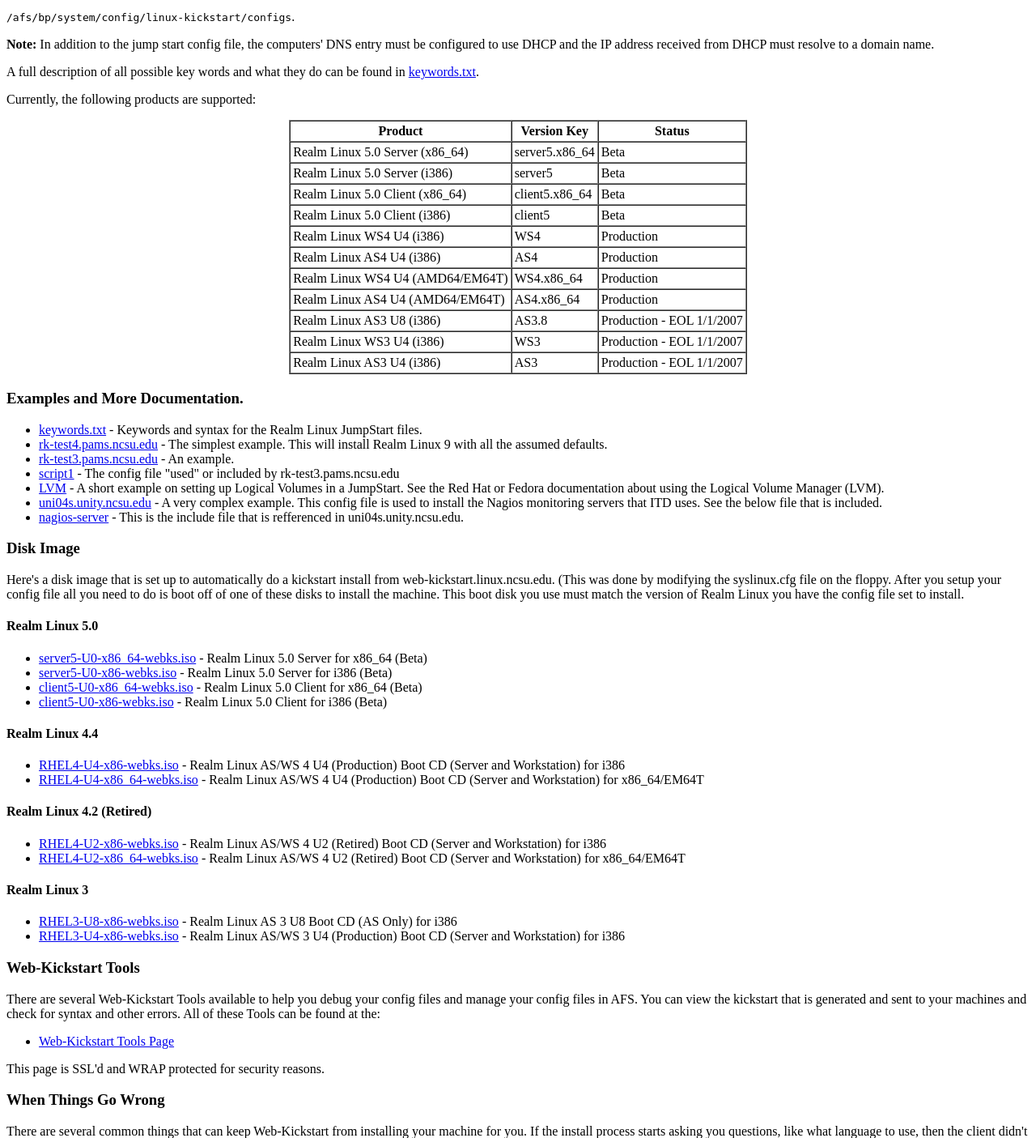
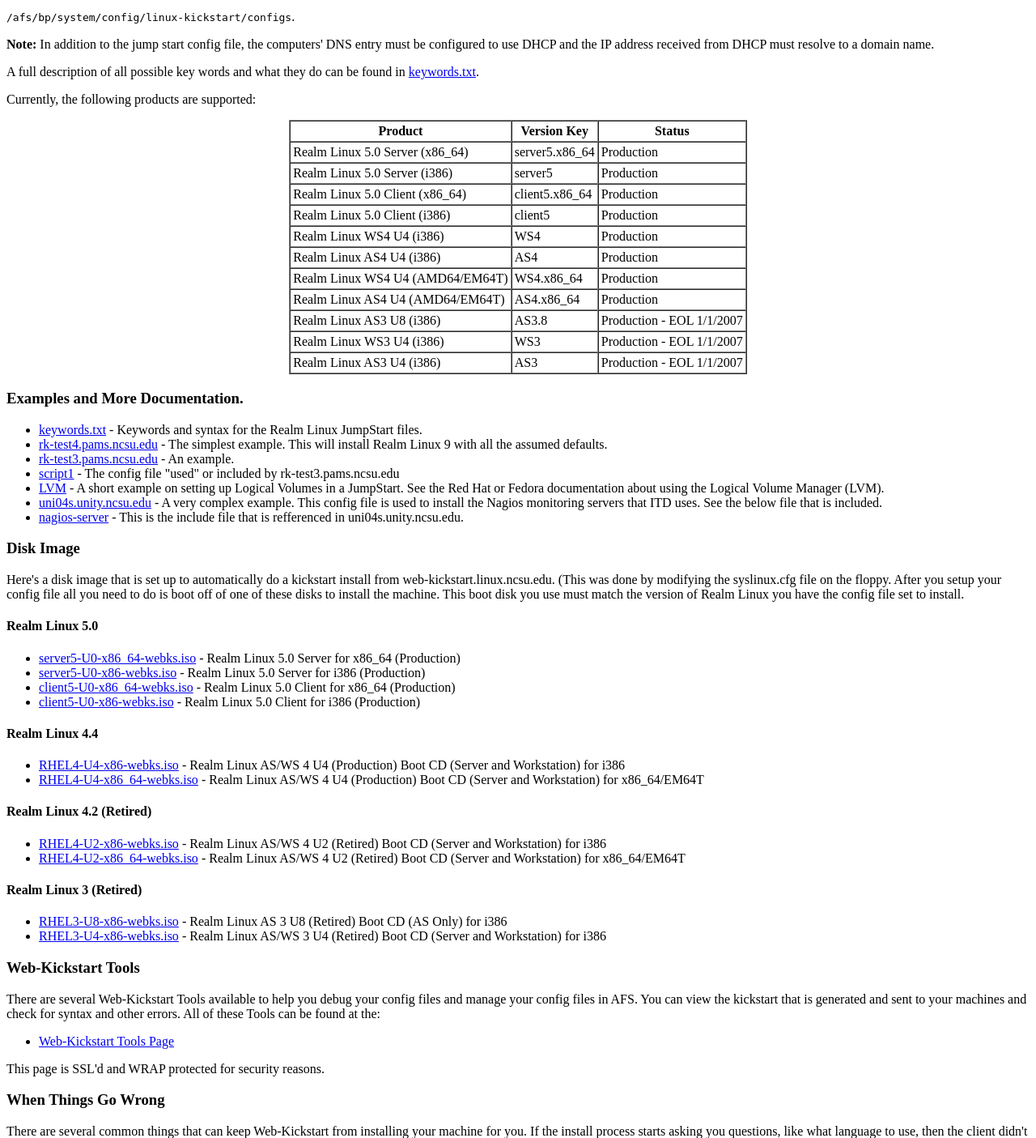
Before and after one commit to jjneely/webkickstart, a PHP site: page /webKickstart.php in a window 1280 px wide. Shown: the part 331-1736 px from the top of the page at 81% size. Run offline with PHP 8.4, Linux system fonts and the light colour scheme.

Commit message:
Merge the most recent changes to the production branch to HEAD
git-svn-id: https://svn.linux.ncsu.edu/svn/cls/trunk/solaris2ks@2588 35bbe6b0-b001-0410-9f0e-dd3f93706181

```diff
--- a/www/WRAP/index.phtml
+++ b/www/WRAP/index.phtml
@@ -8,13 +8,15 @@ $url = "https://secure.linux.ncsu.edu/web-kickstart/ks.py";
 // Realm IDs of folks that have access to the Tools
 $accessList = array("jjneely", "dfallis", "mhfullme", "ngibson", "gsgarner",
     "sfcallic", "pevans", "alan", "jsw", "hmn", "daniel", "glsheldo",
-    "ershanno", "wsetzer", "tkl", "ststewar", "brabec", "rplinn", "charles",
+    "ershanno", "wsetzer", "tkl", "ststewar", "brabec", "charles",
     "jayoung", "libby", "michelle", "twk", "xli", "fapeeler", "gsgatlin",
     "ptwillia", "ldosbor2", "tbyron", "mcgarrah", "kmdudley", "lagoodw2",
     "rlgreen2", "bmadams3", "jacorley", "macolon", "ambrown4", "arkurth",
     "tmfarwig", "tcwilson", "scjones", "sewillia", "bwbarbou",
     "wjhicks", "nbmccork",  "jaklein", "dlcarraw", "jrwells", "ptwillia",
-    "arkurth", "jmernstb", "dmhodoro", "sjcurtis", "wjbrocke");
+    "arkurth", "jmernstb", "dmhodoro", "sjcurtis", "wjbrocke", "rkimsey",
+    "jlparks", "jim", "hkbaumei", "rdjohnso", "feeaker", "ajbarnes",
+    "dcwaterm");
 
 ?>
 
--- a/www/webKickstart.php
+++ b/www/webKickstart.php
@@ -47,10 +47,10 @@ found in <a href="docs/keywords.txt">keywords.txt</a>.</p>
 
 <table align="center" border="1" cellspacing="0" cellpadding="3">
 <tr><th>Product</th><th>Version Key</th><th>Status</th></tr>
-<tr><td>Realm Linux 5.0 Server (x86_64)</td><td>server5.x86_64</td><td>Beta</td></tr>
-<tr><td>Realm Linux 5.0 Server (i386)</td><td>server5</td><td>Beta</td></tr>
-<tr><td>Realm Linux 5.0 Client (x86_64)</td><td>client5.x86_64</td><td>Beta</td></tr>
-<tr><td>Realm Linux 5.0 Client (i386)</td><td>client5</td><td>Beta</td></tr>
+<tr><td>Realm Linux 5.0 Server (x86_64)</td><td>server5.x86_64</td><td>Production</td></tr>
+<tr><td>Realm Linux 5.0 Server (i386)</td><td>server5</td><td>Production</td></tr>
+<tr><td>Realm Linux 5.0 Client (x86_64)</td><td>client5.x86_64</td><td>Production</td></tr>
+<tr><td>Realm Linux 5.0 Client (i386)</td><td>client5</td><td>Production</td></tr>
 <tr><td>Realm Linux WS4 U4 (i386)</td><td>WS4</td><td>Production</td></tr>
 <tr><td>Realm Linux AS4 U4 (i386)</td><td>AS4</td><td>Production</td></tr>
 <tr><td>Realm Linux WS4 U4 (AMD64/EM64T)</td><td>WS4.x86_64</td><td>Production</td></tr>
@@ -94,10 +94,10 @@ the version of Realm Linux you have the config file set to install.</p>
 
 <h4>Realm Linux 5.0</h4>
 <ul>
-<li><a href="server5-U0-x86_64-webks.iso">server5-U0-x86_64-webks.iso</a> - Realm Linux 5.0 Server for x86_64 (Beta)</li>
-<li><a href="server5-U0-x86-webks.iso">server5-U0-x86-webks.iso</a> - Realm Linux 5.0 Server for i386 (Beta)</li>
-<li><a href="client5-U0-x86_64-webks.iso">client5-U0-x86_64-webks.iso</a> - Realm Linux 5.0 Client for x86_64 (Beta)</li>
-<li><a href="client5-U0-x86-webks.iso">client5-U0-x86-webks.iso</a> - Realm Linux 5.0 Client for i386 (Beta)</li>
+<li><a href="server5-U0-x86_64-webks.iso">server5-U0-x86_64-webks.iso</a> - Realm Linux 5.0 Server for x86_64 (Production)</li>
+<li><a href="server5-U0-x86-webks.iso">server5-U0-x86-webks.iso</a> - Realm Linux 5.0 Server for i386 (Production)</li>
+<li><a href="client5-U0-x86_64-webks.iso">client5-U0-x86_64-webks.iso</a> - Realm Linux 5.0 Client for x86_64 (Production)</li>
+<li><a href="client5-U0-x86-webks.iso">client5-U0-x86-webks.iso</a> - Realm Linux 5.0 Client for i386 (Production)</li>
 </ul>
 
 <h4>Realm Linux 4.4</h4>
@@ -112,10 +112,10 @@ the version of Realm Linux you have the config file set to install.</p>
 <li><a href="RHEL4-U2-x86_64-webks.iso">RHEL4-U2-x86_64-webks.iso</a> - Realm Linux AS/WS 4 U2 (Retired) Boot CD (Server and Workstation) for x86_64/EM64T</li>
 </ul>
 
-<h4>Realm Linux 3</h4>
+<h4>Realm Linux 3 (Retired)</h4>
 <ul>
-<li><a href="RHEL3-U8-x86-webks.iso">RHEL3-U8-x86-webks.iso</a> - Realm Linux AS 3 U8 Boot CD (AS Only) for i386</li>
-<li><a href="RHELU4-x86-webks.iso">RHEL3-U4-x86-webks.iso</a> - Realm Linux AS/WS 3 U4 (Production) Boot CD (Server and Workstation) for i386</li>
+<li><a href="RHEL3-U8-x86-webks.iso">RHEL3-U8-x86-webks.iso</a> - Realm Linux AS 3 U8 (Retired) Boot CD (AS Only)  for i386</li>
+<li><a href="RHELU4-x86-webks.iso">RHEL3-U4-x86-webks.iso</a> - Realm Linux AS/WS 3 U4 (Retired) Boot CD (Server and Workstation) for i386</li>
 </ul>
 
 <h3>Web-Kickstart Tools</h3>
```
